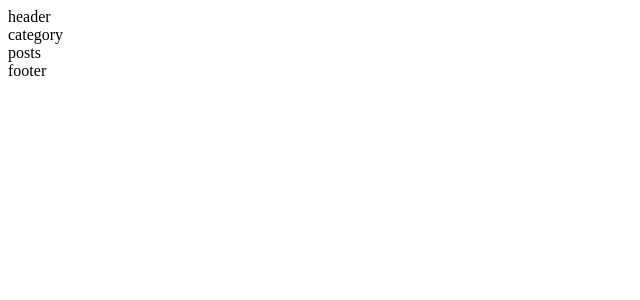
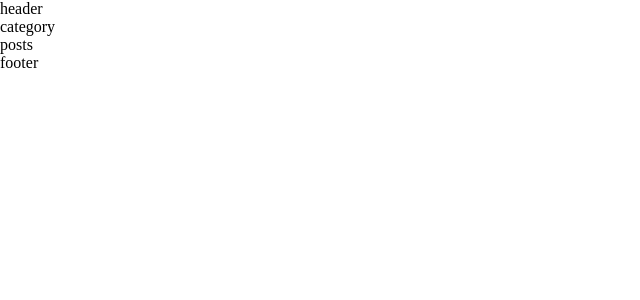
Before and after one commit to mogagcogag/FE, a Next.js app: page / in a window 1280 px wide. Shown: the top 300 px of the page, without its empty margins (0-640 px from the left). Built offline with nearby package versions, Linux system fonts and the light colour scheme.

Commit message:
FEAT: Add sass

```diff
--- a/package.json
+++ b/package.json
@@ -8,7 +8,8 @@
   "dependencies": {
     "next": "^12.0.10",
     "react": "^17.0.2",
-    "react-dom": "^17.0.2"
+    "react-dom": "^17.0.2",
+    "sass": "^1.49.7"
   },
   "scripts": {
     "dev": "next dev",
--- a/pages/_app.tsx
+++ b/pages/_app.tsx
@@ -1,4 +1,5 @@
 import { AppProps } from "next/app";
+import "../styles/global.scss";
 
 function App({ Component, pageProps }: AppProps) {
   return <Component {...pageProps} />;
--- /dev/null
+++ b/styles/global.scss
@@ -0,0 +1,9 @@
+html,
+body {
+  padding: 0;
+  margin: 0;
+}
+
+* {
+  box-sizing: border-box;
+}
```
Also changed, not shown: 1 other file (tests, documents, lock files or other folders).
